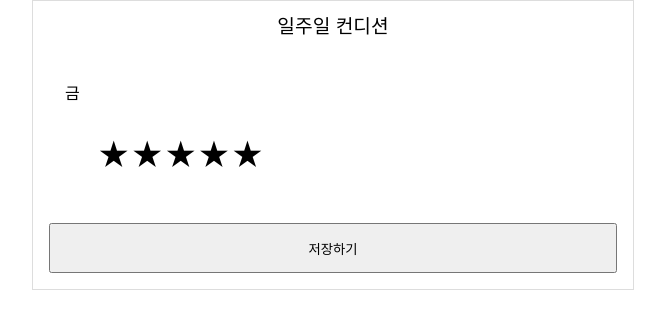
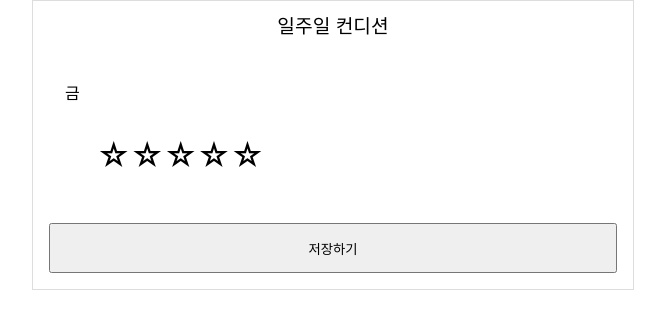
Before and after one commit to yewon-saurus/day-condition-app, a React (Create React App) app in the folder client/: page /detail/1 in a window 1280 px wide. Shown: the top 328 px of the page, without its empty margins (307-972 px from the left). Built offline with nearby package versions, Linux system fonts and the light colour scheme.

Commit message:
[client] UI/UX: Detail page 별점 버튼 초안 작성

```diff
--- a/client/src/pages/Detail/RateButton.jsx
+++ b/client/src/pages/Detail/RateButton.jsx
@@ -1,17 +1,38 @@
+import { useState } from "react";
+
 import styled from "styled-components";
 
 const RateButtonStyled = styled.div`
 font-size: 2em;
+
+span {
+    cursor: pointer;
+}
 `;
 
 const RateButton = () => {
+    const [rate, setRate] = useState([false, false, false, false, false]);
+
+    const handleClickRate = (idx) => {
+        let dummyRate = new Array(rate); // 깊은 복사. 얕은 복사 시 rate에 직접 수정을 시도하게 되는 것이므로 깊은 복사 처리해야 한다
+
+        for (let i = 0; i < idx; i++) {
+            dummyRate[i] = true;
+        }
+        for (let i = idx; i < 5; i++) {
+            dummyRate[i] = false;
+        }
+
+        setRate(dummyRate);
+    }
+
     return (
         <RateButtonStyled>
-            <span>★</span>
-            <span>★</span>
-            <span>★</span>
-            <span>★</span>
-            <span>★</span>
+            {
+                rate.map((ele, idx) => (
+                    <span key={idx} onClick={() => handleClickRate(idx + 1)}>{ele ? '★' : '☆'}</span>
+                ))
+            }
         </RateButtonStyled>
     );
 }
```
